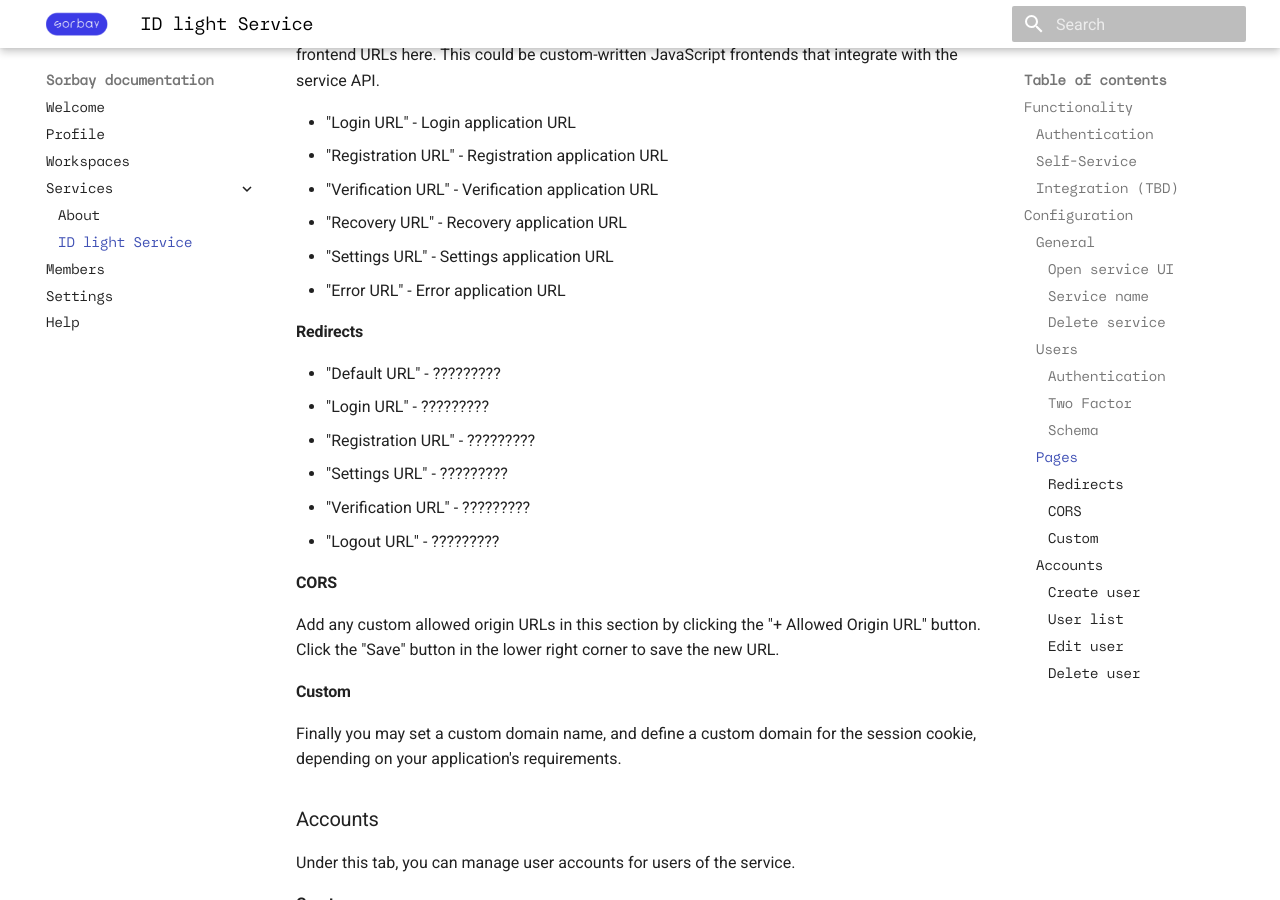
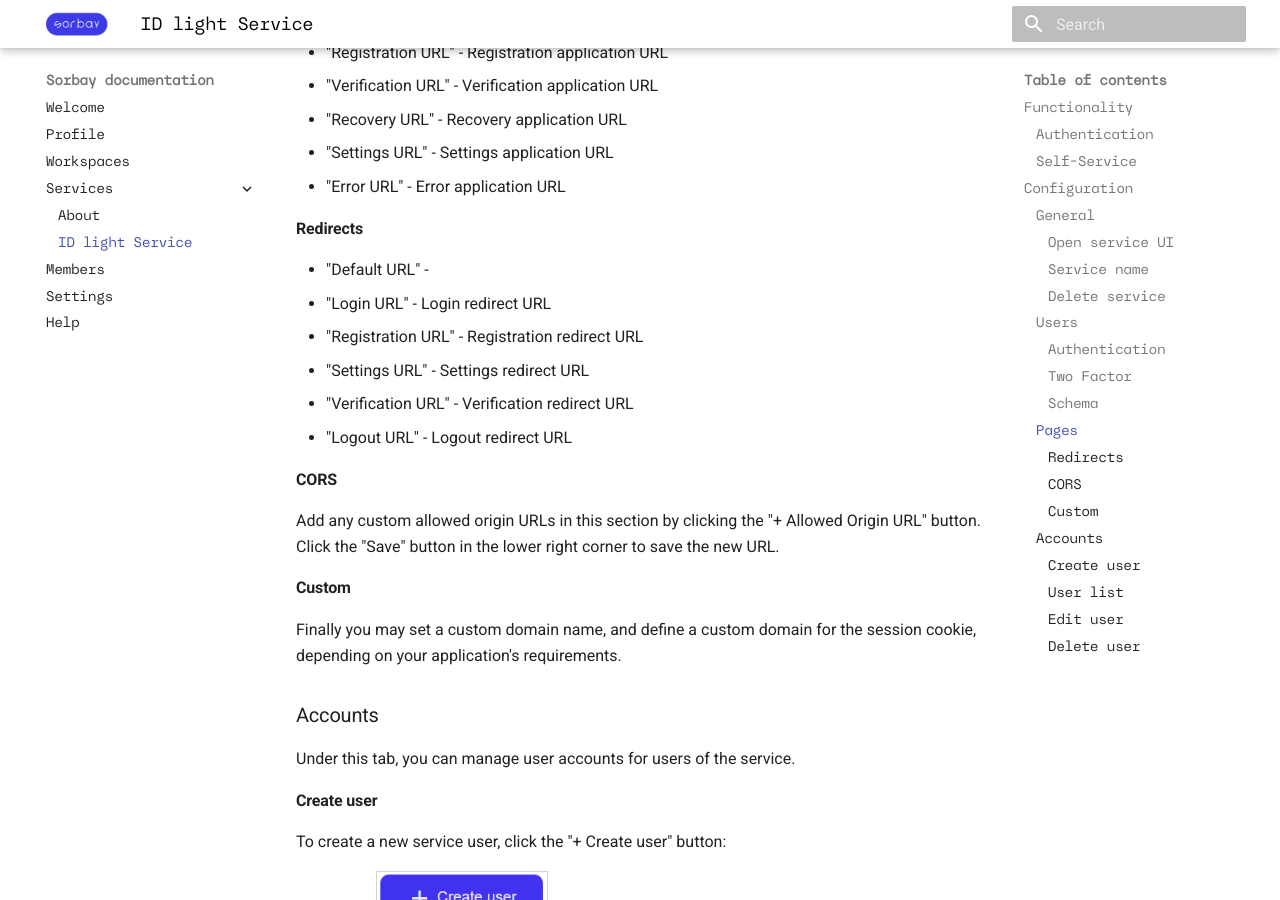
Before and after one commit to sorbay/sorbay-documentation, an MkDocs documentation site: the page built from docs/en/idlight.md, in a window 1280 px wide and 900 px high, scrolled down 2273 px. Built offline with MkDocs 1.6.1 and Material for MkDocs 9.7.7, drawn with Linux system fonts in a browser that asks for light colours; some of the changed text lies outside the part shown.

Commit message:
Added services accounts info, and clean-up of TODOs, ???? etc.

```diff
--- a/docs/en/idlight.md
+++ b/docs/en/idlight.md
@@ -19,10 +19,6 @@
 changing the password, changing user attributes or enabling
 two-factor authentication.
 
-### Integration (TBD)
-
-TBD ???????????????????????????
-
 ## Configuration
 
 To configure an instance of the IDlight service, click the "Service settings"
@@ -36,7 +32,7 @@
 * General - general settings for this IDlight service instance
 * Users - user-related configuration settings
 * Pages - custom UI URL configuration
-* Accounts - TBD:??????????????????????????????????????????????????????????????
+* Accounts - management of service user accounts
 
 ### General
 
@@ -100,12 +96,12 @@
 
 #### Redirects
 
-* "Default URL" - ?????????
-* "Login URL" - ?????????
-* "Registration URL" - ?????????
-* "Settings URL" - ?????????
-* "Verification URL" - ?????????
-* "Logout URL" - ?????????
+* "Default URL" -
+* "Login URL" - Login redirect URL
+* "Registration URL" - Registration redirect URL
+* "Settings URL" - Settings redirect URL
+* "Verification URL" - Verification redirect URL
+* "Logout URL" - Logout redirect URL
 
 #### CORS
 
@@ -131,7 +127,7 @@
 This will open the following popup dialog where you can enter the
 details of the new user account:
 
-<img style="margin-left: 80px; width: 25%; border: 1px; border-style: solid; border-color: lightgray" src="../img/services_accounts_create_user_popup.png">
+<img style="margin-left: 80px; width: 75%; border: 1px; border-style: solid; border-color: lightgray" src="../img/services_accounts_create_user_popup.png">
 
 Chose the status for the new user account ("active" or "inactive") and then
 create the new account by clicking the "Create user" button.
@@ -141,16 +137,16 @@
 Once you have created one or more service users, they will be listed
 under the "Accounts" tab:
 
-<img style="margin-left: 80px; width: 50%; border: 1px; border-style: solid; border-color: lightgray" src="../img/services_accounts_user_list.png">
+<img style="margin-left: 80px; width: 75%; border: 1px; border-style: solid; border-color: lightgray" src="../img/services_accounts_user_list.png">
 
 #### Edit user
 
 To edit a user account, click the <img src="../img/button_open_details.png" /> symbol, or the "Open user" option in the popup menu:
 
-<img style="margin-left: 80px; width: 50%; border: 1px; border-style: solid; border-color: lightgray" src="../img/services_accounts_open_user_popup.png">
+<img style="margin-left: 80px; width: 35%; border: 1px; border-style: solid; border-color: lightgray" src="../img/services_accounts_open_user_popup.png">
 
 #### Delete user
 
 To delete a user account, click the "Delete user" option in the popup menu:
 
-<img style="margin-left: 80px; width: 50%; border: 1px; border-style: solid; border-color: lightgray" src="../img/services_accounts_open_user_popup.png">
+<img style="margin-left: 80px; width: 35%; border: 1px; border-style: solid; border-color: lightgray" src="../img/services_accounts_open_user_popup.png">
```
